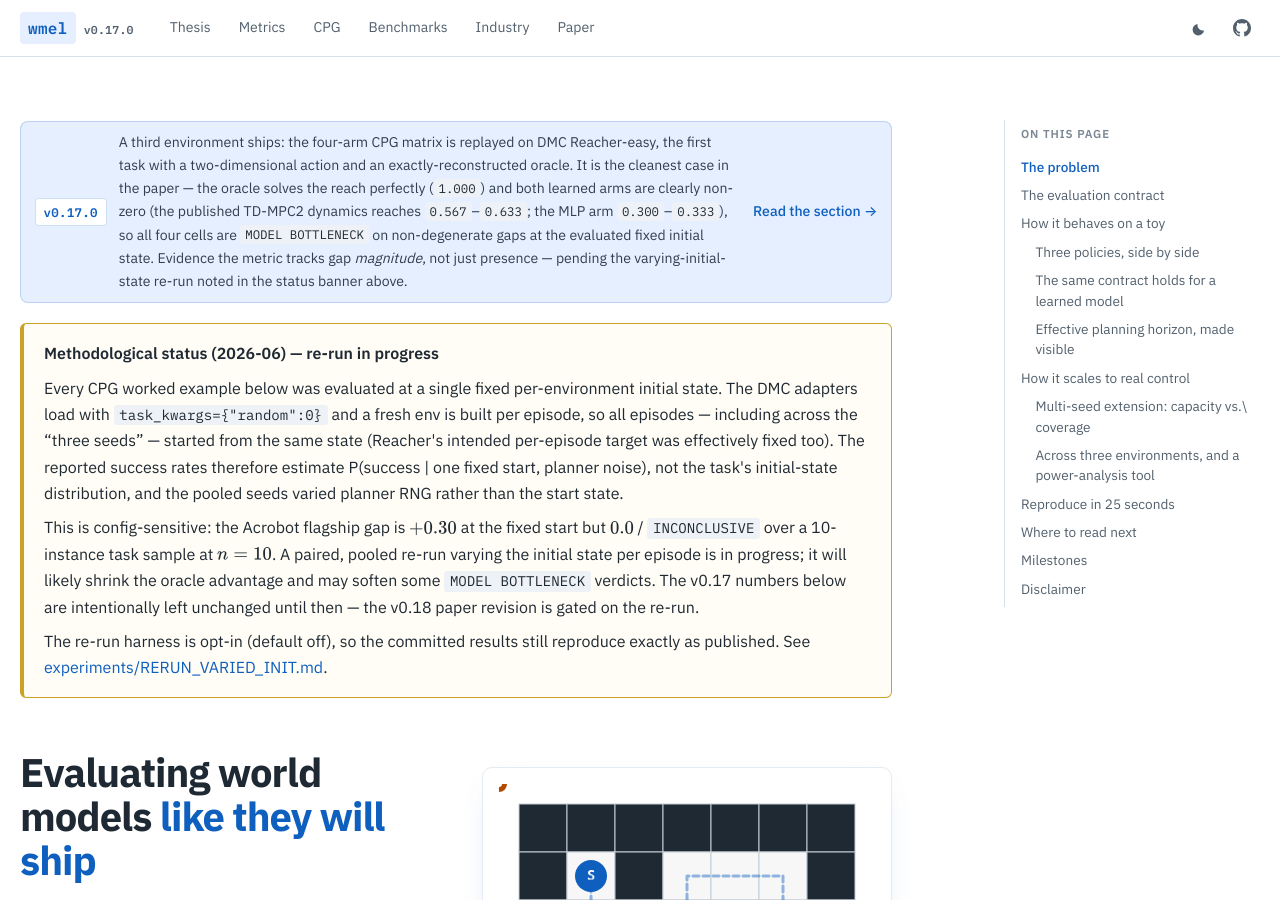
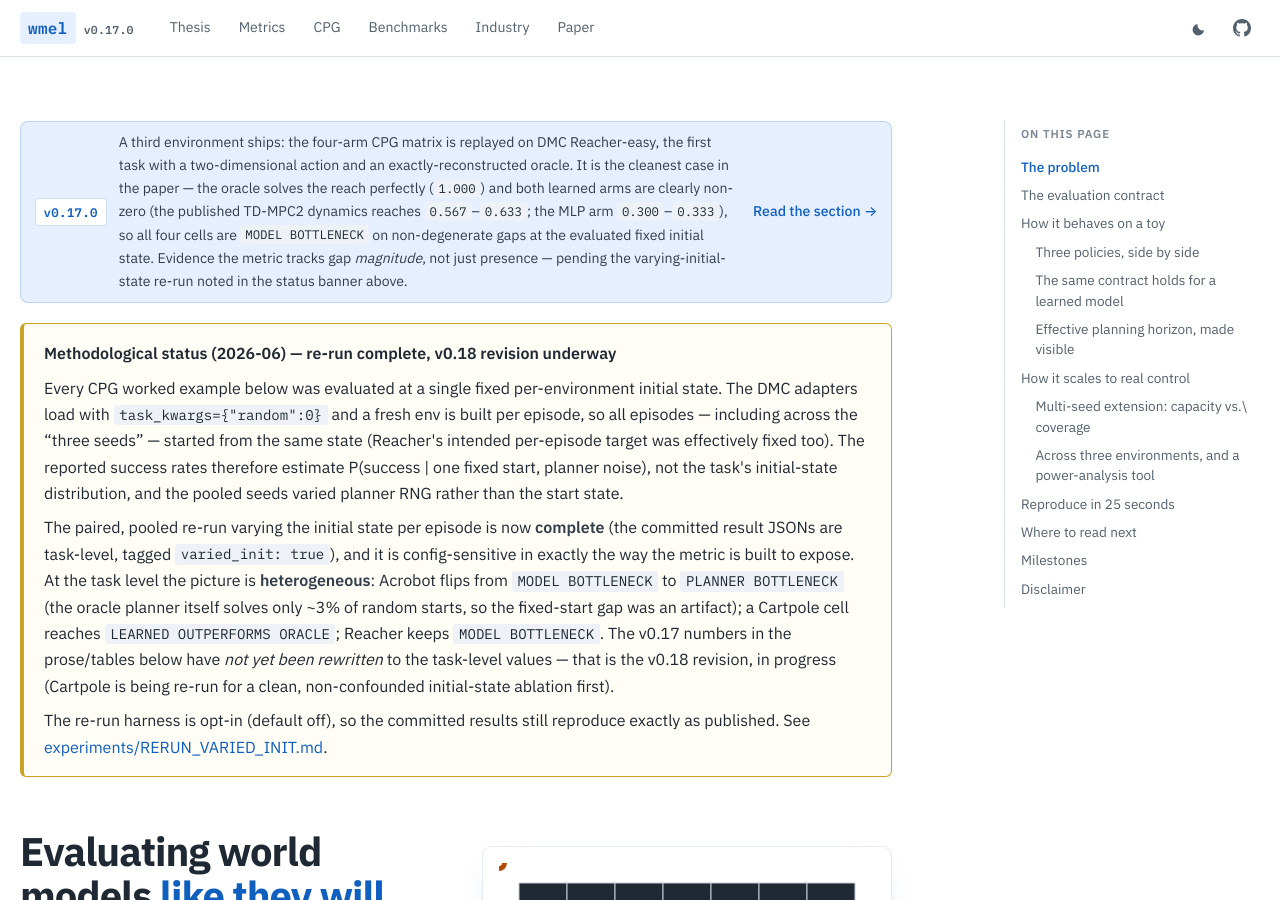
Before and after one commit to Denis-hamon/world-model-eval-lab, a Jekyll site: the page built from docs/index.md, in a window 1280 px wide and 900 px high. Built offline with Jekyll 4.4.1, drawn with Linux system fonts in a browser that asks for light colours; some of the changed text lies outside the part shown.

Commit message:
docs: status notes -> re-run complete (results task-level), v0.18 underway (#38)
PR #36 ran the task-distribution re-run and overwrote the result JSONs with
task-level numbers (varied_init: true), but the paper/homepage prose still
shows the fixed-init v0.17 numbers -- so the homepage said "+0.30 MODEL
BOTTLENECK" while the linked cpg.json now reads "+0.00 INCONCLUSIVE", and the
status notes (added in #37, written in parallel) still said "re-run in
progress". This corrects that.

The notes now state the re-run is COMPLETE and the task-level picture is
heterogeneous -- Acrobot flips to PLANNER BOTTLENECK (the oracle planner
solves only ~3% of random starts, so the fixed-start gap was an artifact), a
Cartpole cell reaches LEARNED OUTPERFORMS ORACLE, Reacher keeps MODEL
BOTTLENECK -- and that the prose/table numbers below are not yet rewritten to
those values (the v0.18 revision, now underway; Cartpole is being re-run for a
clean non-confounded init ablation first). Same wording across index.md,
paper.md, README.md, and the homepage milestone card.

No numbers rewritten (that is v0.18). No version bump. No emoji.

Co-authored-by: Claude Opus 4.8 <noreply@anthropic.com>

```diff
--- a/docs/index.md
+++ b/docs/index.md
@@ -15,9 +15,9 @@ next:
 </div>
 
 <div class="status-note" style="border:1px solid #c9a227;border-left-width:4px;border-radius:6px;padding:1rem 1.25rem;margin:1.25rem 0;background:#fffdf5;">
-  <p style="margin:0 0 .5rem;font-weight:600;">Methodological status (2026-06) &mdash; re-run in progress</p>
+  <p style="margin:0 0 .5rem;font-weight:600;">Methodological status (2026-06) &mdash; re-run complete, v0.18 revision underway</p>
   <p style="margin:0 0 .5rem;">Every CPG worked example below was evaluated at a single fixed per-environment initial state. The DMC adapters load with <code>task_kwargs={"random":0}</code> and a fresh env is built per episode, so all episodes &mdash; including across the &ldquo;three seeds&rdquo; &mdash; started from the same state (Reacher's intended per-episode target was effectively fixed too). The reported success rates therefore estimate P(success | one fixed start, planner noise), not the task's initial-state distribution, and the pooled seeds varied planner RNG rather than the start state.</p>
-  <p style="margin:0 0 .5rem;">This is config-sensitive: the Acrobot flagship gap is $+0.30$ at the fixed start but $0.0$ / <code>INCONCLUSIVE</code> over a 10-instance task sample at $n = 10$. A paired, pooled re-run varying the initial state per episode is in progress; it will likely shrink the oracle advantage and may soften some <code>MODEL BOTTLENECK</code> verdicts. The v0.17 numbers below are intentionally left unchanged until then &mdash; the v0.18 paper revision is gated on the re-run.</p>
+  <p style="margin:0 0 .5rem;">The paired, pooled re-run varying the initial state per episode is now <strong>complete</strong> (the committed result JSONs are task-level, tagged <code>varied_init: true</code>), and it is config-sensitive in exactly the way the metric is built to expose. At the task level the picture is <strong>heterogeneous</strong>: Acrobot flips from <code>MODEL BOTTLENECK</code> to <code>PLANNER BOTTLENECK</code> (the oracle planner itself solves only ~3% of random starts, so the fixed-start gap was an artifact); a Cartpole cell reaches <code>LEARNED OUTPERFORMS ORACLE</code>; Reacher keeps <code>MODEL BOTTLENECK</code>. The v0.17 numbers in the prose/tables below have <em>not yet been rewritten</em> to the task-level values &mdash; that is the v0.18 revision, in progress (Cartpole is being re-run for a clean, non-confounded initial-state ablation first).</p>
   <p style="margin:0;">The re-run harness is opt-in (default off), so the committed results still reproduce exactly as published. See <a href="https://github.com/Denis-hamon/world-model-eval-lab/blob/main/experiments/RERUN_VARIED_INIT.md">experiments/RERUN_VARIED_INIT.md</a>.</p>
 </div>
 
@@ -346,7 +346,7 @@ Every JSON report carries a versioned envelope (`schema_version`, `wmel_version`
       <span class="release-meta">2026-06-03 &middot; methodological</span>
     </div>
     <p class="release-title">Single-fixed-init self-correction + varying-initial-state re-run harness</p>
-    <p class="release-body">The committed CPG worked examples were each measured at one fixed per-environment initial state: the DMC adapters load with <code>task_kwargs={"random":0}</code> and a fresh env is built per episode, so the &ldquo;three seeds&rdquo; varied planner RNG, not the start state, and the reported rates estimate P(success | one fixed start, planner noise). This is config-sensitive (the Acrobot flagship gap is $+0.30$ at the fixed start but $0.0$ / <code>INCONCLUSIVE</code> over a 10-instance task sample). An opt-in <code>--varied-init</code> re-run harness now ships (<code>experiments/_seeding.py</code>, 12 drivers, <a href="https://github.com/Denis-hamon/world-model-eval-lab/blob/main/experiments/RERUN_VARIED_INIT.md">experiments/RERUN_VARIED_INIT.md</a>); default off, so committed results still reproduce. A CI fix also guarantees the live Download-PDF can no longer ship a stale <code>paper/main.pdf</code>. The v0.18 paper revision is gated on the pooled, paired task-distribution re-run; no new git tag.</p>
+    <p class="release-body">The committed CPG worked examples were each measured at one fixed per-environment initial state: the DMC adapters load with <code>task_kwargs={"random":0}</code> and a fresh env is built per episode, so the &ldquo;three seeds&rdquo; varied planner RNG, not the start state, and the reported rates estimate P(success | one fixed start, planner noise). This is config-sensitive (the Acrobot flagship gap is $+0.30$ at the fixed start but $0.0$ / <code>INCONCLUSIVE</code> over a 10-instance task sample). An opt-in <code>--varied-init</code> re-run harness now ships (<code>experiments/_seeding.py</code>, 12 drivers, <a href="https://github.com/Denis-hamon/world-model-eval-lab/blob/main/experiments/RERUN_VARIED_INIT.md">experiments/RERUN_VARIED_INIT.md</a>); default off, so committed results still reproduce. A CI fix also guarantees the live Download-PDF can no longer ship a stale <code>paper/main.pdf</code>. The re-run is now complete and the task-level picture is heterogeneous (Acrobot &rarr; <code>PLANNER BOTTLENECK</code>, a Cartpole cell &rarr; <code>LEARNED OUTPERFORMS ORACLE</code>, Reacher holds <code>MODEL BOTTLENECK</code>); the v0.18 paper revision integrating those numbers is underway; no new git tag.</p>
   </article>
 
   <article class="release-card">
```
Also changed, not shown: docs/paper.md (+2 -2 lines), README.md.
